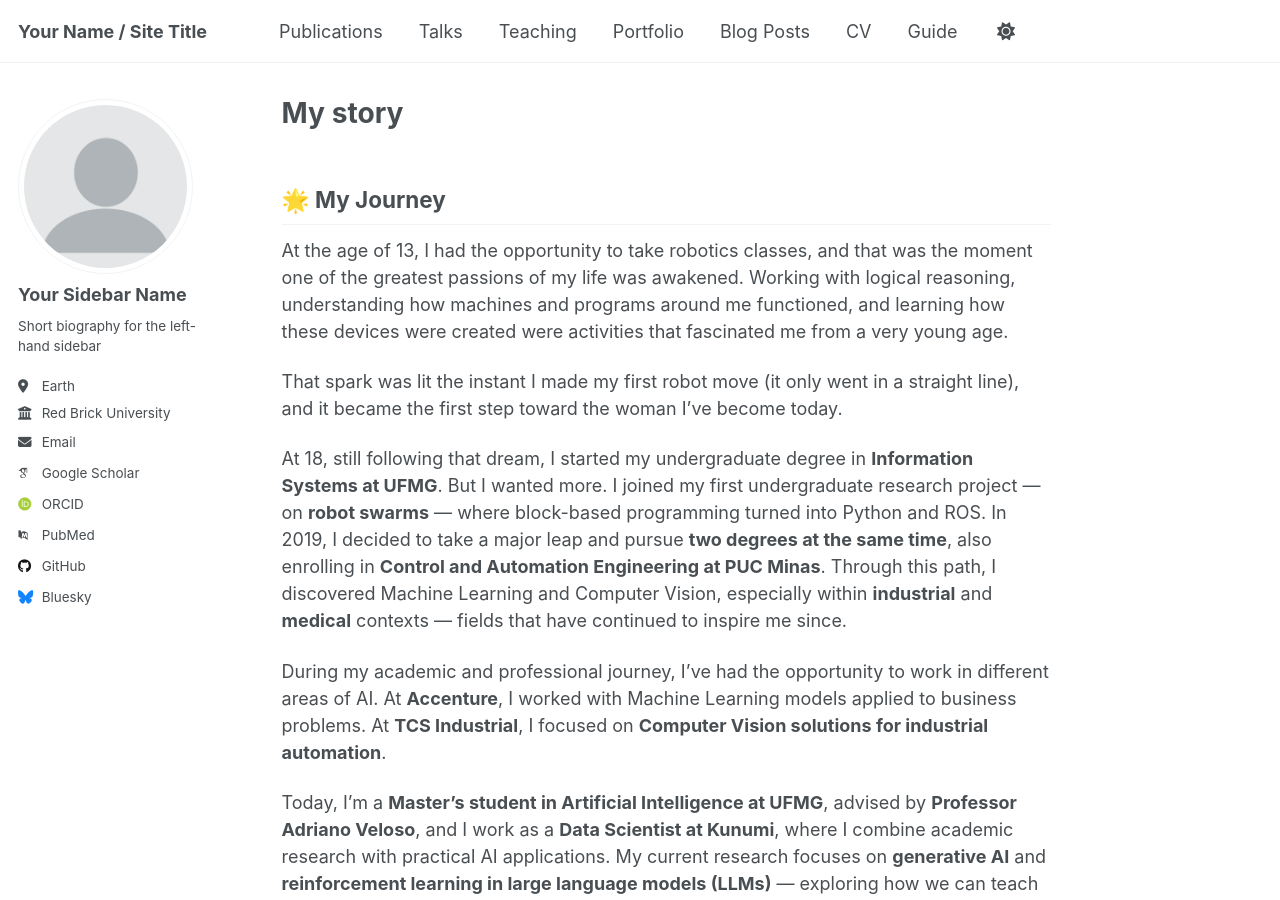
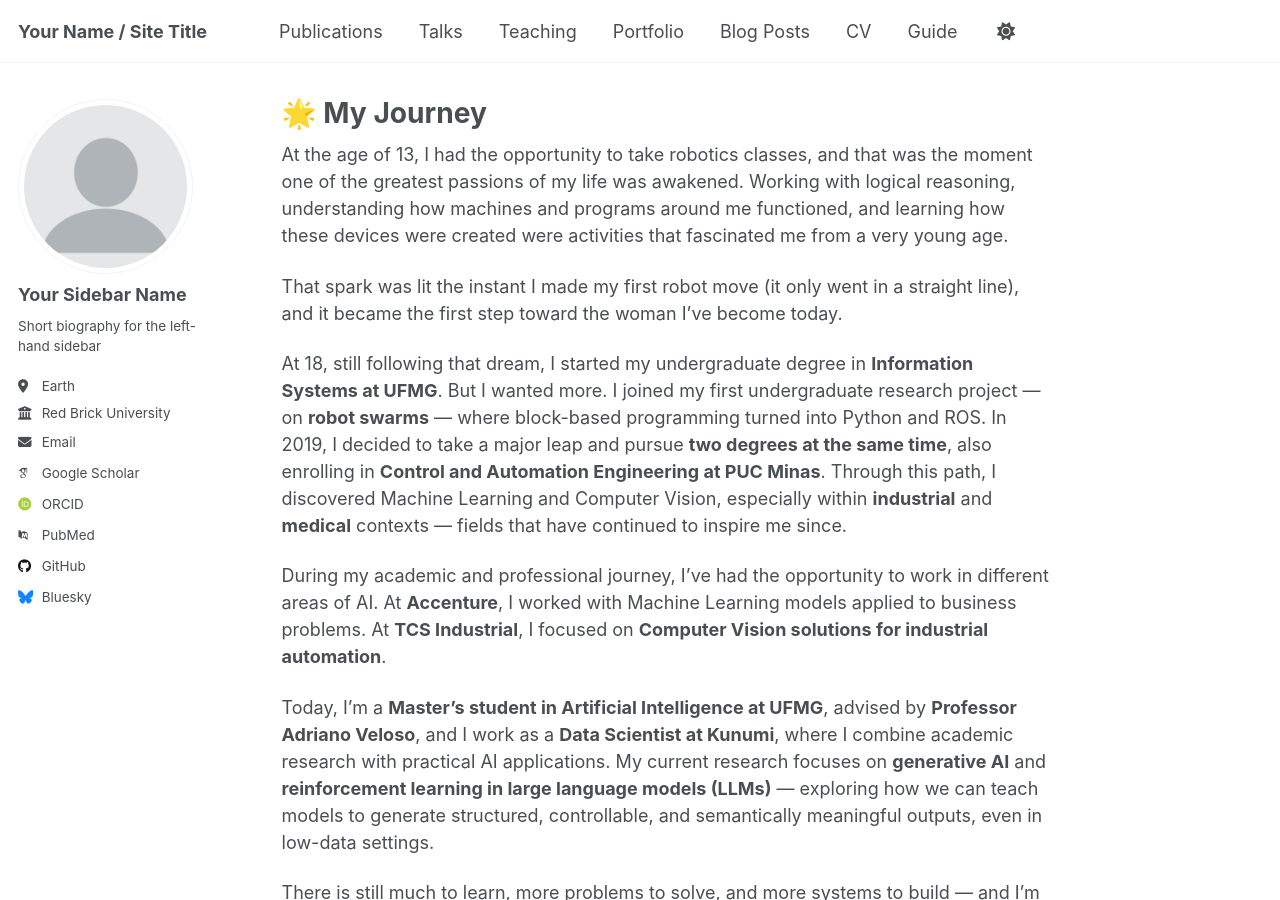
Before and after one commit to Clalloures/clalloures.github.io, a Jekyll site: the page built from _pages/about.md, in a window 1280 px wide and 900 px high. Built offline with Jekyll 4.4.1, drawn with Linux system fonts in a browser that asks for light colours; some web fonts are replaced.

Commit message:
Update about.md

```diff
--- a/_pages/about.md
+++ b/_pages/about.md
@@ -1,13 +1,12 @@
 ---
 permalink: /
-title: "My story"
+title: "🌟 My Journey"
 author_profile: true
 redirect_from:
   - /about/
   - /about.html
 ---
 
-## 🌟 My Journey
 
 At the age of 13, I had the opportunity to take robotics classes, and that was the moment one of the greatest passions of my life was awakened. Working with logical reasoning, understanding how machines and programs around me functioned, and learning how these devices were created were activities that fascinated me from a very young age.
 
```
